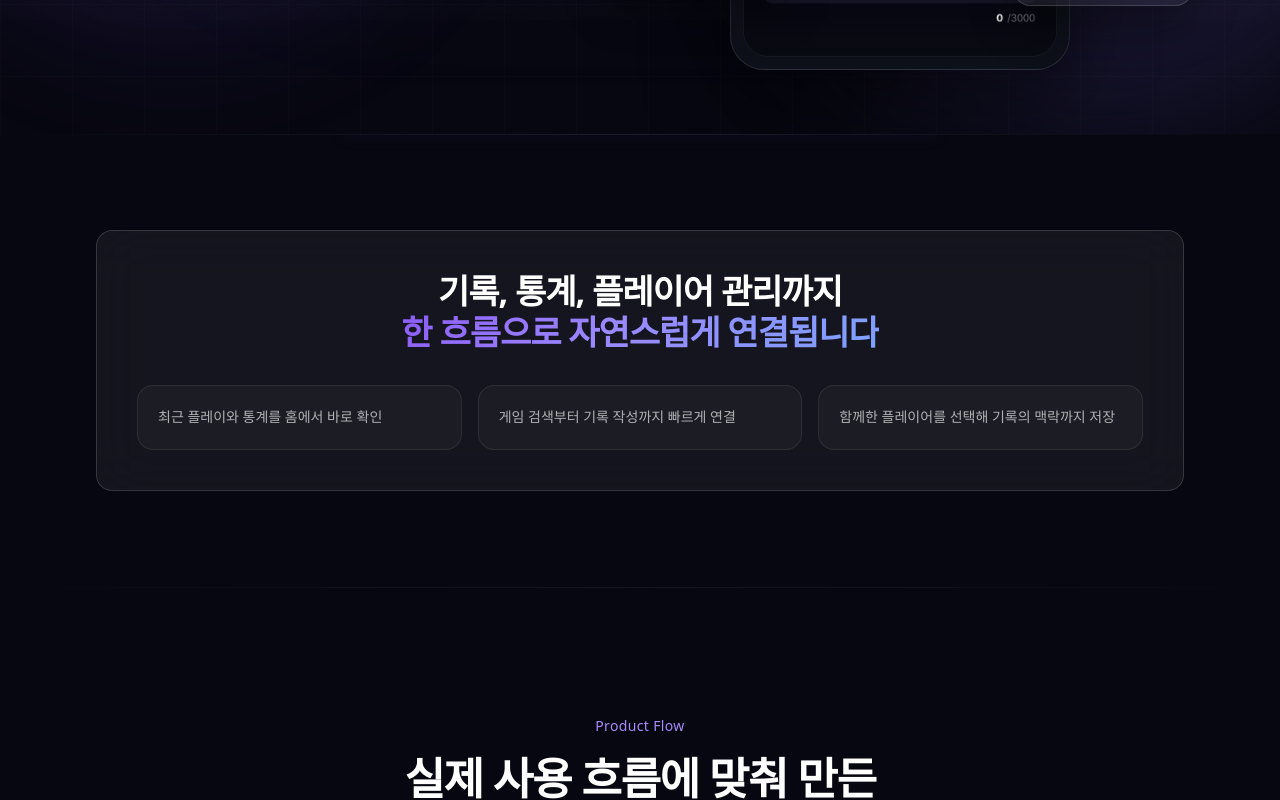
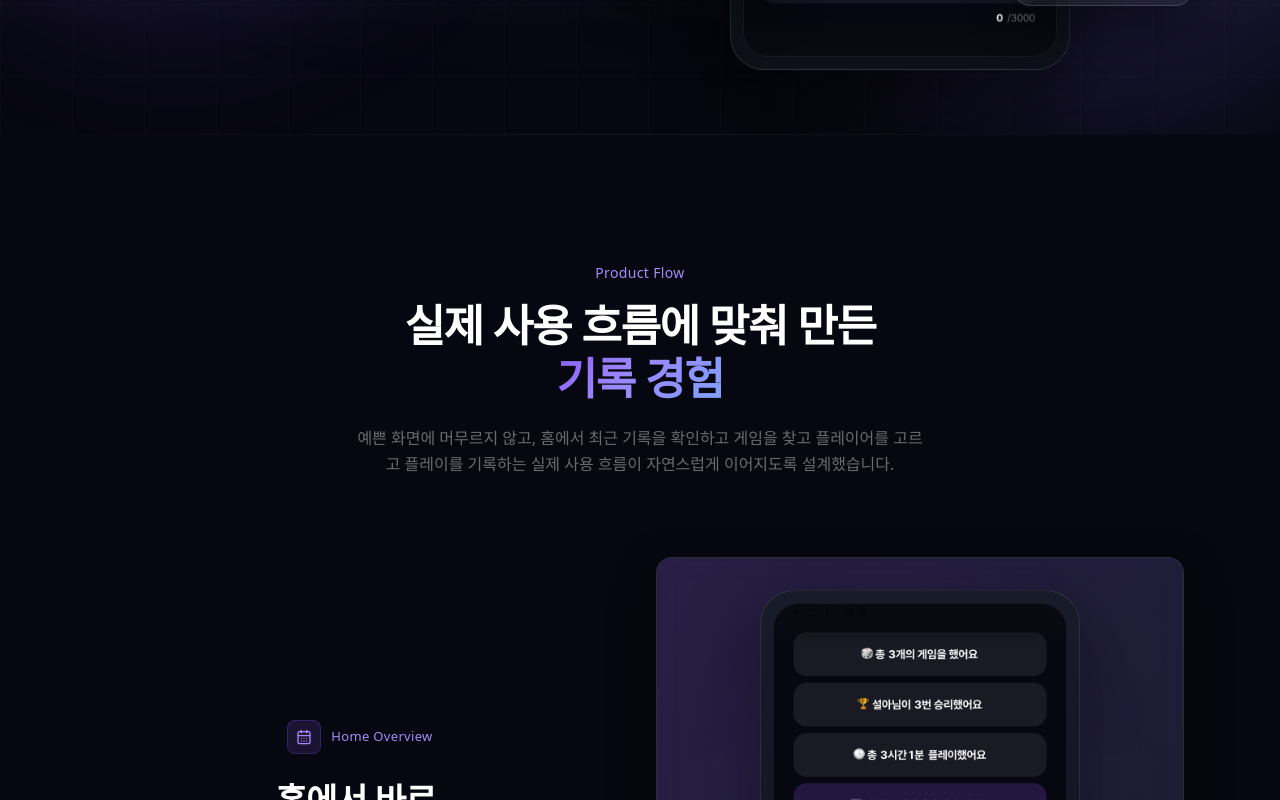
Before and after one commit to seola0114/table-tales, a Next.js app: page / in a window 1280 px wide. Shown: the part 780-1580 px from the top of the page. Built offline with nearby package versions, Linux system fonts and the light colour scheme; a web font is replaced by a local one.

Commit message:
Remove stats section and add Speed Insights

```diff
--- a/app/layout.tsx
+++ b/app/layout.tsx
@@ -1,5 +1,6 @@
 import type { Metadata } from "next";
 import { Analytics } from "@vercel/analytics/next";
+import { SpeedInsights } from "@vercel/speed-insights/next";
 import "./globals.css";
 
 export const metadata: Metadata = {
@@ -34,6 +35,7 @@ export default function RootLayout({
         <script dangerouslySetInnerHTML={{ __html: themeScript }} />
         <div id="app-shell">{children}</div>
         <Analytics />
+        <SpeedInsights />
       </body>
     </html>
   );
--- a/app/page.tsx
+++ b/app/page.tsx
@@ -1,6 +1,5 @@
 import Header from "@/components/landing/Header";
 import HeroSection from "@/components/landing/HeroSection";
-import SocialProofSection from "@/components/landing/SocialProofSection";
 import FeaturesSection from "@/components/landing/FeaturesSection";
 import ReviewsSection from "@/components/landing/ReviewsSection";
 import FAQSection from "@/components/landing/FAQSection";
@@ -12,7 +11,6 @@ export default function Home() {
     <main className="flex flex-col items-center [&>*]:w-full">
       <Header />
       <HeroSection />
-      <SocialProofSection />
       <FeaturesSection />
       <ReviewsSection />
       <FAQSection />
--- a/package.json
+++ b/package.json
@@ -10,6 +10,7 @@
   },
   "dependencies": {
     "@vercel/analytics": "^2.0.1",
+    "@vercel/speed-insights": "^2.0.0",
     "framer-motion": "^12.6.3",
     "lucide-react": "^0.479.0",
     "next": "^16.2.3",
```
Also changed, not shown: 1 other file (tests, documents, lock files or other folders).
